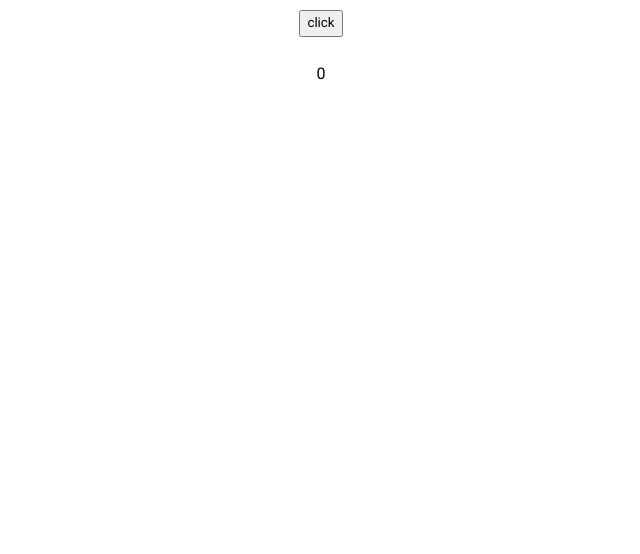
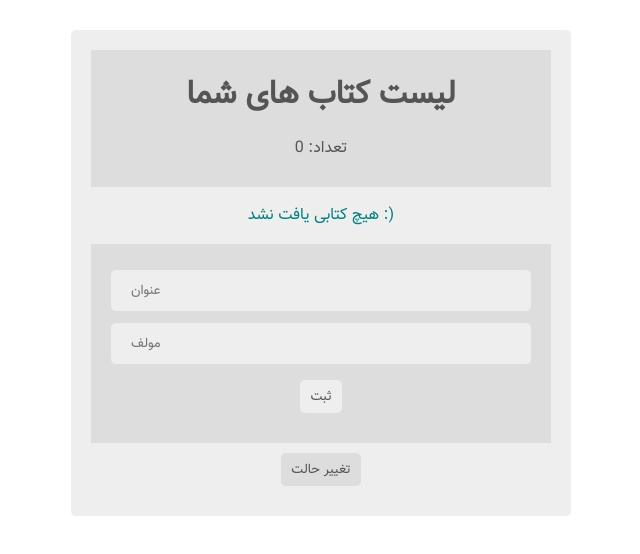
Before and after one commit to EbrahimHeydari/react-starter, a React (Vite) app: page / in a window 1280 px wide. Shown: the top 554 px of the page, without its empty margins (319-959 px from the left). Built offline with nearby package versions, Linux system fonts and the light colour scheme.

Commit message:
use zustand for Library project

```diff
--- a/package.json
+++ b/package.json
@@ -13,7 +13,8 @@
     "react": "^18.2.0",
     "react-dom": "^18.2.0",
     "react-router-dom": "^6.15.0",
-    "uuid": "^9.0.0"
+    "uuid": "^9.0.0",
+    "zustand": "^4.4.3"
   },
   "devDependencies": {
     "@testing-library/jest-dom": "^6.0.0",
--- a/src/App.jsx
+++ b/src/App.jsx
@@ -52,30 +52,25 @@
 
 // export default App
 
-// Library (Context with useState)
-// import BookTheme from './Project/Library/contexts/theme'
-// import BookProvider from './Project/Library/contexts/book'
-// import BookForm from './Project/Library/components/bookForm'
-// import BookList from './Project/Library/components/bookList'
-// import BookNavbar from './Project/Library/components/bookNavbar'
-// import ToggleTheme from './Project/Library/components/toggleTheme'
+// Library (Zustand)
+import BookWrapper from './Project/Library/components/BookWrapper'
+import BookForm from './Project/Library/components/bookForm'
+import BookList from './Project/Library/components/bookList'
+import BookNavbar from './Project/Library/components/bookNavbar'
+import ToggleTheme from './Project/Library/components/toggleTheme'
 
-// function App() {
-//   return (
-//     <div className='App'>
-//       <BookTheme>
-//         <BookProvider>
-//           <BookNavbar/>
-//           <BookList/>
-//           <BookForm/>
-//           <ToggleTheme/>
-//         </BookProvider>
-//       </BookTheme>
-//     </div>
-//   )
-// }
+function App() {
+	return (
+		<BookWrapper>
+			<BookNavbar />
+			<BookList />
+			<BookForm />
+			<ToggleTheme />
+		</BookWrapper>
+	)
+}
 
-// export default App
+export default App
 
 // Favorites (Context with useReducer)
 // import FavoriteTheme from './Project/Favorites/contexts/theme'
@@ -179,24 +174,24 @@
 // export default App
 
 // Error Boundary Example
-import ErrorBoundary from './components/ErrorBoundary'
-import ErrorFallback from './components/ErrorFallback'
-import ErrorCounter from './components/ErrorCounter'
-import { useState } from 'react'
+// import ErrorBoundary from './components/ErrorBoundary'
+// import ErrorFallback from './components/ErrorFallback'
+// import ErrorCounter from './components/ErrorCounter'
+// import { useState } from 'react'
 
-const App = () => {
-	const [count, setCount] = useState(0)
+// const App = () => {
+// 	const [count, setCount] = useState(0)
 
-	return (
-		<div>
-			<button onClick={() => setCount(count => count + 1)}>click</button>
-			<ErrorBoundary
-				key={count}
-				FallbackComponent={ErrorFallback}>
-				<ErrorCounter count={count} />
-			</ErrorBoundary>
-		</div>
-	)
-}
+// 	return (
+// 		<div>
+// 			<button onClick={() => setCount(count => count + 1)}>click</button>
+// 			<ErrorBoundary
+// 				key={count}
+// 				FallbackComponent={ErrorFallback}>
+// 				<ErrorCounter count={count} />
+// 			</ErrorBoundary>
+// 		</div>
+// 	)
+// }
 
-export default App
+// export default App
--- /dev/null
+++ b/src/Project/Library/components/BookWrapper.jsx
@@ -0,0 +1,18 @@
+import useBookStore from '../store/bookStore'
+
+const BookWrapper = ({ children }) => {
+	const { isLight, light, dark } = useBookStore(state => state)
+	const theme = isLight ? light : dark
+
+	return (
+		<div className='App'>
+			<div
+				className='wrapper'
+				style={{ background: theme.bg }}>
+				{children}
+			</div>
+		</div>
+	)
+}
+
+export default BookWrapper
--- a/src/Project/Library/components/bookDetails.jsx
+++ b/src/Project/Library/components/bookDetails.jsx
@@ -1,11 +1,8 @@
-import { ThemeContext } from '../contexts/theme'
-import { BookContext } from '../contexts/book'
-import { useContext } from 'react'
+import useBookStore from '../store/bookStore'
 import remove from '../delete.svg'
 
 const BookDetail = ({ book }) => {
-	const { removeBook } = useContext(BookContext)
-	const { isLight, light, dark } = useContext(ThemeContext)
+	const { removeBook, isLight, light, dark } = useBookStore(state => state)
 	const theme = isLight ? light : dark
 
 	return (
--- a/src/Project/Library/components/bookForm.jsx
+++ b/src/Project/Library/components/bookForm.jsx
@@ -1,24 +1,24 @@
-import { ThemeContext } from '../contexts/theme'
-import { BookContext } from '../contexts/book'
-import { useContext, useState } from 'react'
+import useBookStore from '../store/bookStore'
+import { useState } from 'react'
 
 const BookForm = () => {
-  const { isLight, light, dark } = useContext(ThemeContext)
+	const { addBook, isLight, light, dark } = useBookStore(state => state)
 	const theme = isLight ? light : dark
-  const { addBook } = useContext(BookContext)
 
 	const [title, setTitle] = useState('')
 	const [author, setAuthor] = useState('')
 
 	const submitHanler = event => {
 		event.preventDefault()
-    addBook(title, author)
+		addBook({ title, author })
 		setTitle('')
 		setAuthor('')
 	}
 
 	return (
-    <form onSubmit={submitHanler} style={{ background: theme.item }}>
+		<form
+			onSubmit={submitHanler}
+			style={{ background: theme.item }}>
 			<input
 				type='text'
 				className='detail'
--- a/src/Project/Library/components/bookList.jsx
+++ b/src/Project/Library/components/bookList.jsx
@@ -1,12 +1,9 @@
-import { ThemeContext } from '../contexts/theme'
-import { BookContext } from '../contexts/book'
+import useBookStore from '../store/bookStore'
 import BookDetail from './bookDetails'
-import { useContext } from 'react'
 
 const BookList = () => {
-	const { isLight, light, dark } = useContext(ThemeContext)
+	const { books, isLight, light, dark } = useBookStore(state => state)
 	const theme = isLight ? light : dark
-	const { books } = useContext(BookContext)
 
 	return books.length ? (
 		<div
--- a/src/Project/Library/components/bookNavbar.jsx
+++ b/src/Project/Library/components/bookNavbar.jsx
@@ -1,11 +1,8 @@
-import { ThemeContext } from '../contexts/theme'
-import { BookContext } from '../contexts/book'
-import { useContext } from 'react'
+import useBookStore from '../store/bookStore'
 
 const BookNavbar = () => {
-  const { isLight, light, dark } = useContext(ThemeContext)
+	const {books, isLight, light, dark } = useBookStore(state => state)
 	const theme = isLight ? light : dark
-  const { books } = useContext(BookContext)
 
 	return (
 		<div
--- a/src/Project/Library/components/toggleTheme.jsx
+++ b/src/Project/Library/components/toggleTheme.jsx
@@ -1,13 +1,12 @@
-import { ThemeContext } from '../contexts/theme'
-import { useContext } from 'react'
+import useBookStore from '../store/bookStore'
 
 const ToggleTheme = () => {
-  const { isLight, light, dark, ToggleTheme } = useContext(ThemeContext)
+	const { isLight, light, dark, toggleTheme } = useBookStore(state => state)
 	const theme = isLight ? light : dark
 
 	return (
 		<button
-      onClick={ToggleTheme}
+			onClick={toggleTheme}
 			className='send'
 			style={{ background: theme.item, color: theme.text }}>
 			تغییر حالت
--- /dev/null
+++ b/src/Project/Library/store/bookStore.js
@@ -0,0 +1,38 @@
+import { create } from 'zustand'
+import { devtools, persist } from 'zustand/middleware'
+import { v4 as uuid } from 'uuid'
+
+const bookStore = set => ({
+	books: [],
+	isLight: true,
+	light: { text: '#555', item: '#ddd', bg: '#eee', color: 'teal' },
+	dark: { text: '#ddd', item: '#333', bg: '#555', color: 'orange' },
+	addBook: book => {
+		set(state => ({
+			...state,
+			books: [{ ...book, id: uuid() }, ...state.books],
+		}))
+	},
+	removeBook: bookId => {
+		set(state => ({
+			...state,
+			books: state.books.filter(book => book.id !== bookId),
+		}))
+	},
+	toggleTheme: () => {
+		set(state => ({
+			...state,
+			isLight: !state.isLight,
+		}))
+	},
+})
+
+const useBookStore = create(
+	devtools(
+		persist(bookStore, {
+			name: 'books',
+		})
+	)
+)
+
+export default useBookStore
```
Also changed, not shown: src/Project/Library/contexts/book.jsx (deleted, +0 -29 lines), src/Project/Library/contexts/theme.jsx (deleted, +0 -24 lines), 1 other file (tests, documents, lock files or other folders). Lines whose indentation alone changed are shown as unchanged.
